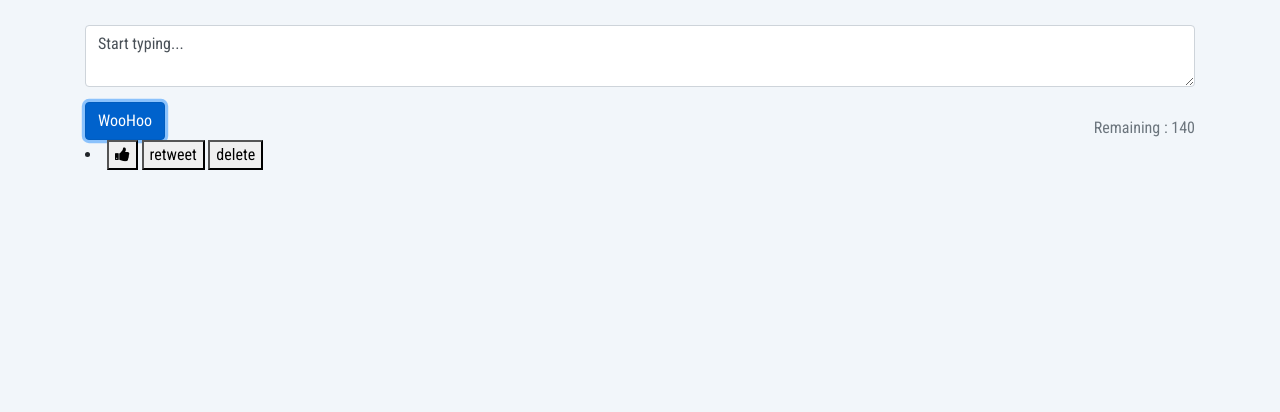
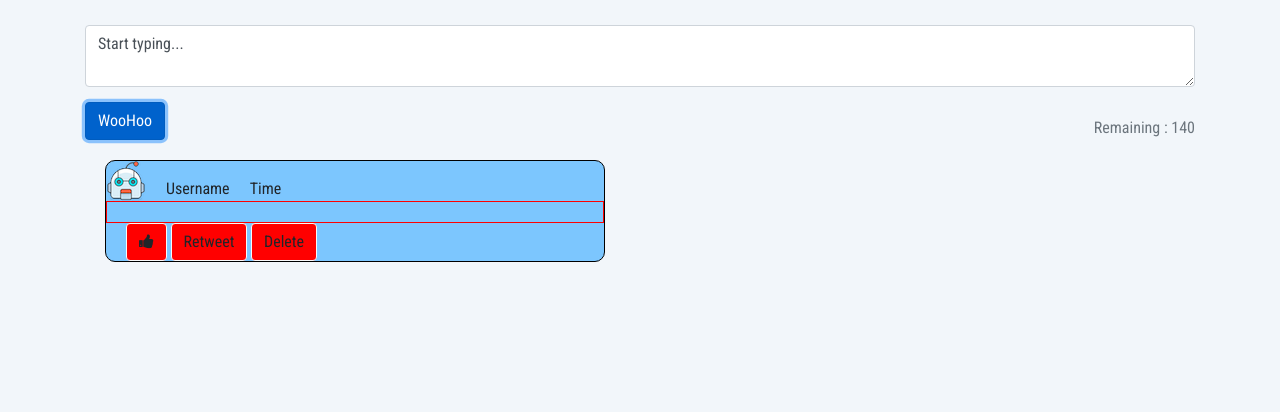
Before and after one commit to J-Grigri/twitterClone, a plain HTML site: page index.html in a window 1280 px wide. Both pictures are taken after a click on the button "WooHoo". Shown: the part 95-507 px from the top of the page. Drawn offline with nearby package versions, Linux system fonts and the light colour scheme.

Commit message:
before 2nd merge

```diff
--- a/main.js
+++ b/main.js
@@ -18,6 +18,11 @@ let letterCount = () => {
 textArea.addEventListener('input', letterCount);
 
 // Hashtag recognition
+// let hashtag = tweetList.filter((hash) => hash.charAt(0) == '#')
+// hashtagArray.push(hashtag);
+
+// console.log("Names that start with #: ", hashtag)
+
 // document.getElementById
 
 // for (let i=0; i<textArea.value.length; i++){
@@ -76,12 +81,29 @@ let deleteTweet = (deleteId) => {
 
 // Render
 let render = (array) => {
-    let htmlForTweet = array.map((item) =>
-    `<li>${item.contents}
+    let htmlForTweet = array.map((item) => {
+    let hashtag = item.contents.replace(/^#\w+$/, (item) => {return `<a href="#">${item}</a>` }
+    );
 
-    <button><i onclick="liketweet(this)" class="fa fa-thumbs-up"></i></button>
-    <button onclick="retweet(${item.id})">retweet</button>
-    <button onclick="deleteTweet(${item.id})">delete</button>
-    </li>`).join('')
+    console.log(hashtag);
+
+
+    return `<div id="tweetOutput">
+        <div class="outputTop">
+            <img src="robot.png" style="">
+            <span style="padding-left:20px; padding-right:20px">Username</span>
+            <span>Time</span>
+        </div>
+        <div class="tweetBox" style="word-wrap: break-word">
+            <div style="font-size: 20px; padding:10px">${hashtag}</div>
+        </div>
+        <div class="tweetButtons">
+            <button type="button" class="btn btn-light"><i onclick="liketweet(this)" class="fa fa-thumbs-up"></i></button>
+            <button type="button" class="btn btn-light" onclick="retweet(${item.id})">Retweet</button>
+            <button type="button" class="btn btn-light" onclick="deleteTweet(${item.id})">Delete</button>
+        </div>
+    </div>`}).join('')
+
+
     document.getElementById('tweetArea').innerHTML = htmlForTweet
 }
--- a/style.css
+++ b/style.css
@@ -38,7 +38,7 @@ p {
 .navbar {
     justify-content: space-around;
 }
-/* Top section */
+/* Input section */
 
 #contentsBox {
   margin-top: 100px;
@@ -61,6 +61,31 @@ p {
 .woohoobutton {
   display: flex;
   align-items: center;
+}
+/* Output section */
+
+#tweetOutput {
+    border: 1px solid black;
+    background-color: #7CC6FE;
+    border-radius: 10px;
+    margin:20px;
+    width:500px;
+}
+
+.outputTop {
+    display:flex;
+    align-items: flex-end;
+}
+
+.tweetBox {
+    border: 1px solid red;
+}
+
+.tweetButtons {
+    padding-left: 20px;
+}
+.tweetButtons > .btn {
+    background-color: red;
 }
 
 /* Footer section */
```
Also changed, not shown: index.html (+3 -5 lines), robot.png (added).
